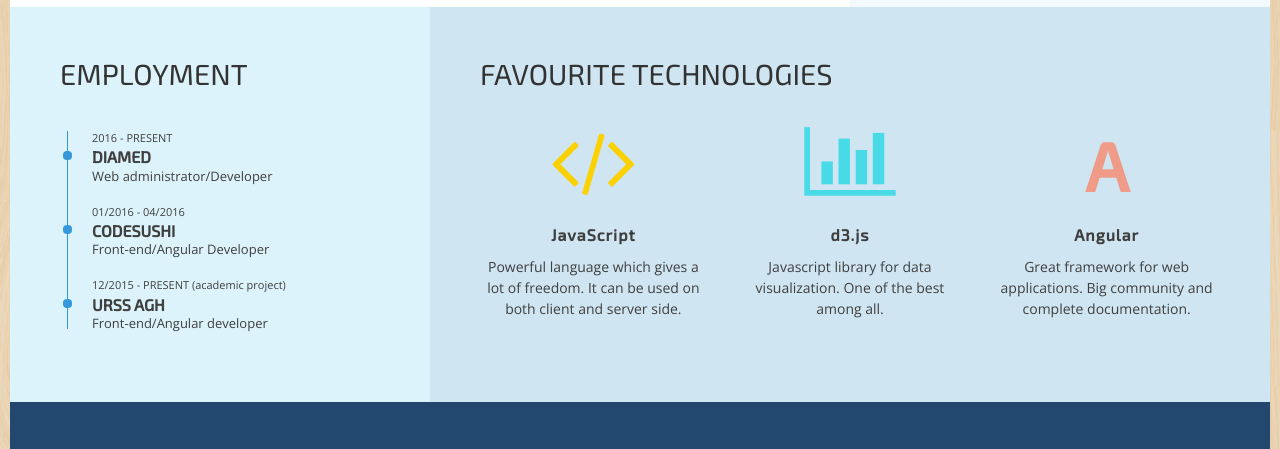
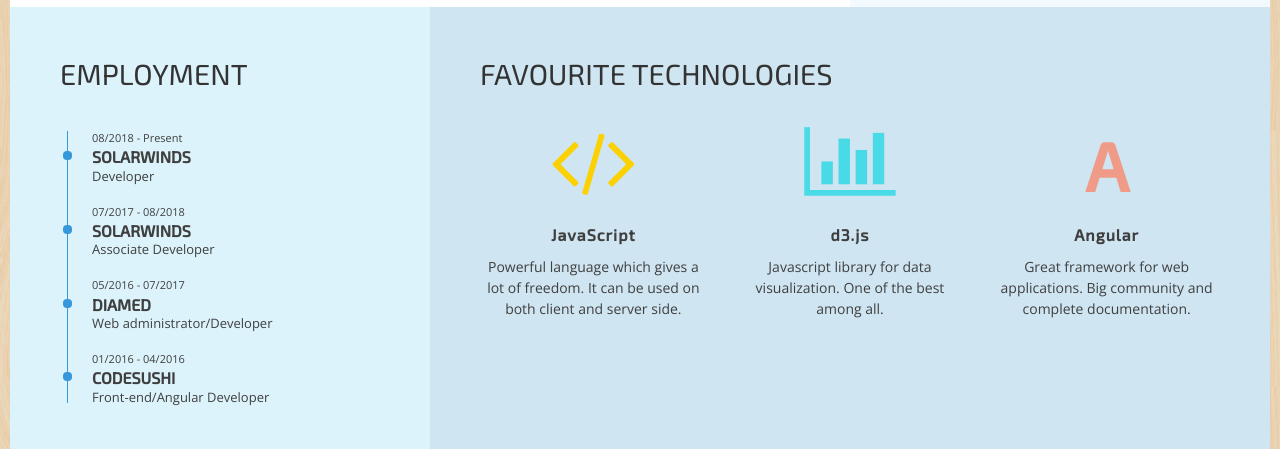
Before and after one commit to voliseq/voliseq.github.io, a website: page index.html in a window 1280 px wide. Shown: the part 724-1173 px from the top of the page. Drawn offline with nearby package versions, Linux system fonts and the light colour scheme.

Commit message:
add workplace on home page

```diff
--- a/index.html
+++ b/index.html
@@ -205,8 +205,26 @@
                         <h3 class="font-accident-two-normal uppercase title">Employment</h3>
                         <div class="dividewhite4"></div>
                         <div class="exp">
-                            <ul class="">
-                                <li class="date">2016 - PRESENT</li>
+                            <ul>
+                                <li class="date">08/2018 - Present</li>
+                                <li class="company uppercase">
+                                    <a>
+                                        SolarWinds
+                                    </a>
+                                </li>
+                                <li class="position">Developer</li>
+                            </ul>
+                            <ul>
+                                <li class="date">07/2017 - 08/2018</li>
+                                <li class="company uppercase">
+                                    <a>
+                                        SolarWinds
+                                    </a>
+                                </li>
+                                <li class="position">Associate Developer</li>
+                            </ul>
+                            <ul>
+                                <li class="date">05/2016 - 07/2017</li>
                                 <li class="company uppercase">
                                     <a>
                                         DIAMED
@@ -214,7 +232,7 @@
                                 </li>
                                 <li class="position">Web administrator/Developer</li>
                             </ul>
-                            <ul class="">
+                            <ul>
                                 <li class="date">01/2016 - 04/2016</li>
                                 <li class="company uppercase">
                                     <a>
@@ -223,16 +241,6 @@
                                 </li>
                                 <li class="position">Front-end/Angular Developer</li>
                             </ul>
-                            <ul class="">
-                                <li class="date">12/2015 - PRESENT (academic project)</li>
-                                <li class="company uppercase">
-                                    <a>
-                                        URSS AGH
-                                    </a>
-                                </li>
-                                <li class="position">Front-end/Angular developer</li>
-                            </ul>
-
                         </div>
                     </div>
                 </div>
@@ -248,7 +256,8 @@
                                     <i class="fa fa-code fa-5x technology-icon js" aria-hidden="true"></i>
                                     <h4 class="font-accident-two-bold">JavaScript</h4>
                                     <p class="font-regular-normal">
-                                        Powerful language which gives a lot of freedom. It can be used on both client and
+                                        Powerful language which gives a lot of freedom. It can be used on both client
+                                        and
                                         server side.
                                     </p>
                                 </div>
@@ -295,8 +304,10 @@
                 <div class="col-sm-7 col-md-6 cv-link">
                     <h5 class="font-accident-two-bold uppercase">Download cv</h5>
                     <div class="dividewhite1"></div>
-                    <a href="https://drive.google.com/uc?export=download&id=0B8VG_jeQBGZBY05GN2o1TGpTTEU"><i class="fa fa-long-arrow-down" aria-hidden="true"></i>English</a>
-                    <a href="https://drive.google.com/uc?export=download&id=1GZ5KuljldlB-h8YAZRcdp2fxO_DeedHV"><i class="fa fa-long-arrow-down" aria-hidden="true"></i>Polish</a>
+                    <a href="https://drive.google.com/uc?export=download&id=0B8VG_jeQBGZBY05GN2o1TGpTTEU"><i
+                        class="fa fa-long-arrow-down" aria-hidden="true"></i>English</a>
+                    <a href="https://drive.google.com/uc?export=download&id=1GZ5KuljldlB-h8YAZRcdp2fxO_DeedHV"><i
+                        class="fa fa-long-arrow-down" aria-hidden="true"></i>Polish</a>
                     <div class="divider-dynamic"></div>
                 </div>
                 <div class="col-xs-12 col-sm-5 col-lg-3 col-lg-offset-3 col-md-4 col-md-offset-2 boxes">
```
